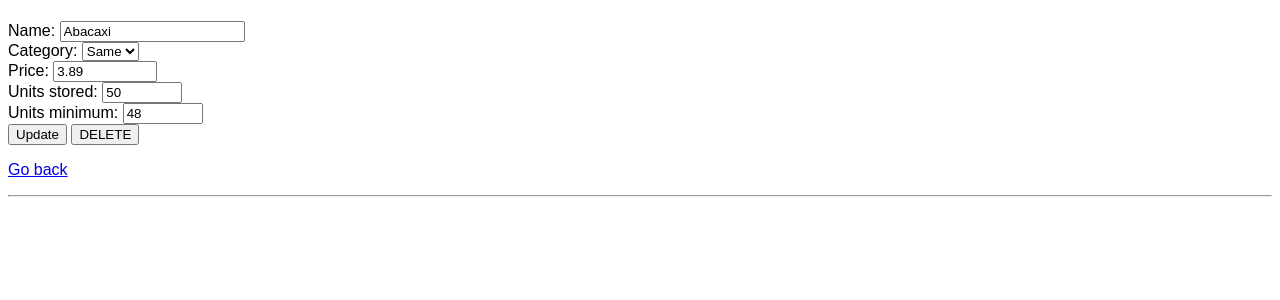
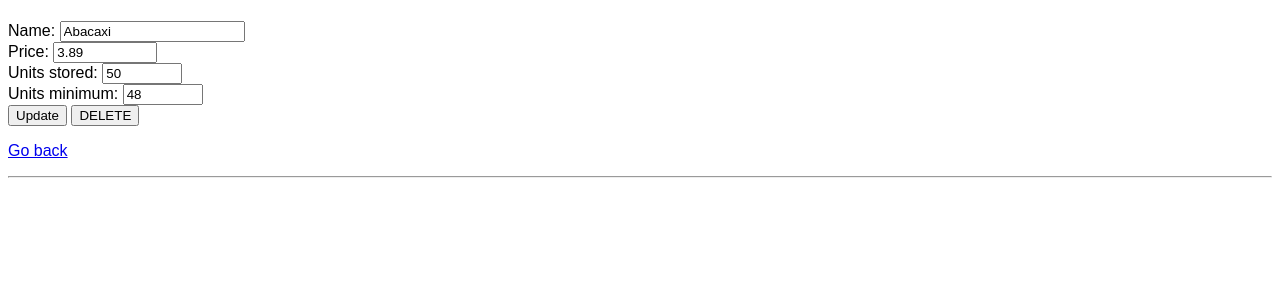
Before and after one commit to guttto-dev/projeto-tamae, a Flask app: template templates/product/update.html in a window 1280 px wide. Shown: the top 300 px of the page. Run offline with Flask 3, Linux system fonts and the light colour scheme; the template is opened without the code that fills it: values that come from a table or form of the project are taken from there, others are empty; data comes from the database, SQL or seed files in the repository.

Commit message:
Categorias descontinuadas

```diff
--- a/app.py
+++ b/app.py
@@ -1,4 +1,3 @@
-# TODO: categories CRUD
 # TODO: .arff generator
 # TODO: languages
 
@@ -78,19 +77,16 @@ with app.app_context():
         db.create_all()
 
         Product.add_to_db(name='Abacaxi',
-                          category_id=None,
                           unit_price=389,
                           units_stored=50,
                           units_min=48,
                           units_sold=0)
         Product.add_to_db(name='Abacate',
-                          category_id=None,
                           unit_price=650,
                           units_stored=20,
                           units_min=10,
                           units_sold=0)
         Product.add_to_db(name='Pneu Continental Aro 14',
-                          category_id=None,
                           unit_price=37490,
                           units_stored=4,
                           units_min=2,
--- a/templates/product/products.html
+++ b/templates/product/products.html
@@ -9,7 +9,6 @@
 	<thead>
 		<tr>
 			<th>Name</th>
-			<th>Category</th>
 			<th>Price</th>
 			<th>Units stored</th>
 			<th>Units minimum</th>
@@ -21,7 +20,6 @@
 		{% for product in products %}
 		<tr>
 			<td>{{ product.name }}</td>
-			<td>{{ product.category }}</td>
 			<td>{{ product.unit_price/100 }}</td>
 			<td>{{ product.units_stored }}</td>
 			<td>{{ product.units_min }}</td>
--- a/templates/product/update.html
+++ b/templates/product/update.html
@@ -3,16 +3,6 @@
 <form action="{{ url_for('.update_page', id=product.id) }}" method="post">
 	<label for="name">Name:
 		<input type="text" name="name" value="{{ product.name }}" placeholder="{{ product.name }}" required>
-	</label>
-	<br>
-	<label for="category_id">Category:
-		<select name="category_id">
-			<option value="{{ product.category_id if product.category_id else '' }}" selected>Same</option>
-			{% for category in categories %}
-			<option value="{{ category.id }}">{{ category.name }}</option>
-			{% endfor %}
-			<option value="">None</option>
-		</select>
 	</label>
 	<br>
 	<label for="unit_price">Price:
```
Also changed, not shown: models/product.py (+0 -14 lines), routes/product.py (+5 -21 lines), templates/product/add.html (+0 -9 lines).
